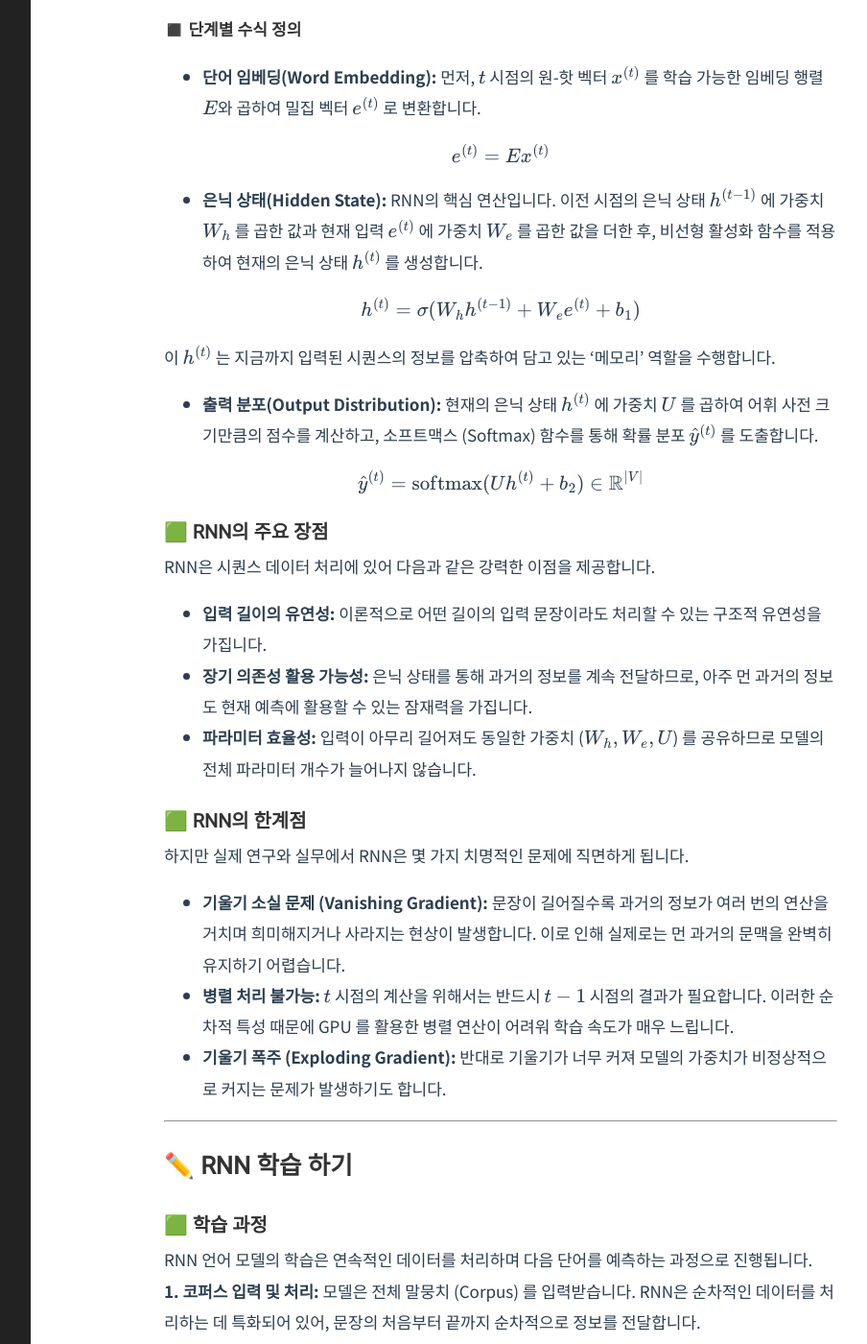
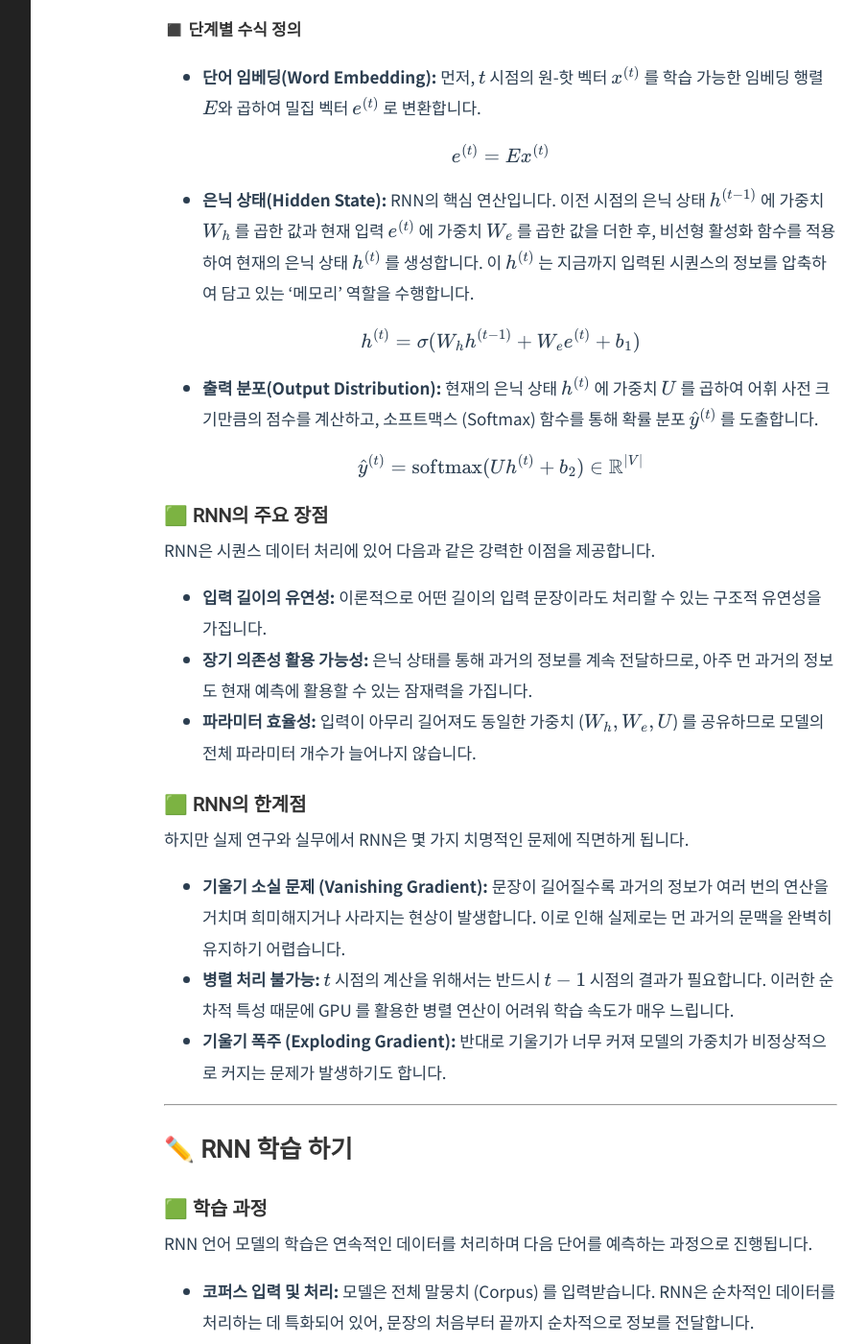
Before and after one commit to Youngjun-CV/Youngjun-CV.github.io, a Jekyll site: the page built from _posts/nlp/2026-03-25-rnn.markdown, in a window 1280 px wide and 1400 px high, scrolled down 1271 px. Shown: the whole window at 96% size, without its empty margins (268-1172 px from the left). Built offline with Jekyll 4.4.1, drawn with Linux system fonts in a browser that asks for light colours; formulas are drawn with MathJax 3; some of the changed text lies outside the part shown.

Commit message:
Update 2026-03-25-rnn.markdown

```diff
--- a/_posts/nlp/2026-03-25-rnn.markdown
+++ b/_posts/nlp/2026-03-25-rnn.markdown
@@ -36,11 +36,9 @@ RNN은 시각적으로 펼쳐진 (Unrolled) 형태로 표현되곤 합니다.
 
 $$e^{(t)} = E x^{(t)}$$
 
-* **은닉 상태(Hidden State):** RNN의 핵심 연산입니다. 이전 시점의 은닉 상태 $h^{(t-1)}$ 에 가중치 $W_h$ 를 곱한 값과 현재 입력 $e^{(t)}$ 에 가중치 $W_e$ 를 곱한 값을 더한 후, 비선형 활성화 함수를 적용하여 현재의 은닉 상태 $h^{(t)}$ 를 생성합니다.
+* **은닉 상태(Hidden State):** RNN의 핵심 연산입니다. 이전 시점의 은닉 상태 $h^{(t-1)}$ 에 가중치 $W_h$ 를 곱한 값과 현재 입력 $e^{(t)}$ 에 가중치 $W_e$ 를 곱한 값을 더한 후, 비선형 활성화 함수를 적용하여 현재의 은닉 상태 $h^{(t)}$ 를 생성합니다. 이 $h^{(t)}$ 는 지금까지 입력된 시퀀스의 정보를 압축하여 담고 있는 '메모리' 역할을 수행합니다.
 
 $$h^{(t)} = \sigma(W_h h^{(t-1)} + W_e e^{(t)} + b_1)$$
-
-이 $h^{(t)}$ 는 지금까지 입력된 시퀀스의 정보를 압축하여 담고 있는 '메모리' 역할을 수행합니다.
 
 * **출력 분포(Output Distribution):** 현재의 은닉 상태 $h^{(t)}$ 에 가중치 $U$ 를 곱하여 어휘 사전 크기만큼의 점수를 계산하고, 소프트맥스 (Softmax) 함수를 통해 확률 분포 $\hat{y}^{(t)}$ 를 도출합니다.
 
@@ -67,15 +65,15 @@ RNN은 시퀀스 데이터 처리에 있어 다음과 같은 강력한 이점을
 ### 🟩 학습 과정
 RNN 언어 모델의 학습은 연속적인 데이터를 처리하며 다음 단어를 예측하는 과정으로 진행됩니다.
 
-**1. 코퍼스 입력 및 처리:** 모델은 전체 말뭉치 (Corpus) 를 입력받습니다. RNN은 순차적인 데이터를 처리하는 데 특화되어 있어, 문장의 처음부터 끝까지 순차적으로 정보를 전달합니다.
+* **코퍼스 입력 및 처리:** 모델은 전체 말뭉치 (Corpus) 를 입력받습니다. RNN은 순차적인 데이터를 처리하는 데 특화되어 있어, 문장의 처음부터 끝까지 순차적으로 정보를 전달합니다.
 
-**2. 시점별 예측:** 각 시점 $t$ 에서 모델은 이전에 입력된 단어들의 정보를 바탕으로 바로 다음에 올 단어 $x_{t+1}$ 가 무엇일지 예측합니다.
+* **시점별 예측:** 각 시점 $t$ 에서 모델은 이전에 입력된 단어들의 정보를 바탕으로 바로 다음에 올 단어 $x_{t+1}$ 가 무엇일지 예측합니다.
 
-**3. 단계별 손실 계산:** 매 시점마다 모델이 출력한 예측 분포($\hat{y}^{(t)}$)와 실제 정답 단어($y^{(t)}$)를 비교합니다. 이때 교차 엔트로피 (Cross-Entropy) 를 사용하여 모델이 정답을 얼마나 정확하게 맞혔는지 수치화합니다.
+* **단계별 손실 계산:** 매 시점마다 모델이 출력한 예측 분포($\hat{y}^{(t)}$)와 실제 정답 단어($y^{(t)}$)를 비교합니다. 이때 교차 엔트로피 (Cross-Entropy) 를 사용하여 모델이 정답을 얼마나 정확하게 맞혔는지 수치화합니다.
 
-**4. 전체 평균 손실 산출:** 문장의 시작부터 끝($T$)까지 발생한 모든 시점의 손실($J^{(t)}$)을 합산한 후, 시점의 수 $T$ 로 나누어 전체 평균 손실을 구합니다.
+* **전체 평균 손실 산출:** 문장의 시작부터 끝($T$)까지 발생한 모든 시점의 손실($J^{(t)}$)을 합산한 후, 시점의 수 $T$ 로 나누어 전체 평균 손실을 구합니다.
 
-**5. 파라미터 최적화:** 산출된 평균 손실값을 최소화하는 방향으로 모델의 내부 파라미터인 $\theta$ ($W_h, W_e, U$ 등)를 최적화하여 학습을 완료합니다.
+* **파라미터 최적화:** 산출된 평균 손실값을 최소화하는 방향으로 모델의 내부 파라미터인 $\theta$ ($W_h, W_e, U$ 등)를 최적화하여 학습을 완료합니다.
 
 ### 🟩 손실 함수
 RNN의 손실 함수는 모델의 예측값과 실제값 사이의 차이를 측정하는 핵심 지표입니다.
@@ -129,22 +127,24 @@ $$\frac{\partial J^{(t)}}{\partial W_h} = \sum_{i=1}^{t} \frac{\partial J^{(t)}}
 
 ### 🟩 텍스트 생성의 4단계 프로세스
 
-**1. 시작 (Initialization)**
+#### 1. 시작 (Initialization)
 
 문장의 시작을 알리는 특수 토큰인 \<s\> (또는 \<START\>)를 모델의 첫 번째 입력($x^{(1)}$)으로 주입합니다. 아 단계에서 모델의 은닉 상태 (Hidden State)는 대개 0 또는 학습된 초기 벡터로 설정되어 생성의 기초가 됩니다.
 
-**2. 출력 및 샘플링 (Output & Sampling)**
+#### 2. 출력 및 샘플링 (Output & Sampling)
 
 모델은 소프트맥스(Softmax) 함수를 통해 어휘 사전 내의 모든 단어에 대한 확률 분포 $\hat{y}^{(t)}$ 를 출력합니다.
 
 * **그리디 서치 (Greedy Search):** 단순히 확률이 가장 높은 단어 하나만 선택하는 방식입니다. 결과가 고정적이고 단조로울 수 있습니다.
 * **확률적 샘플링 (Stochastic Sampling):** 확률 분포에 따라 단어를 무작위로 추출합니다. 낮은 확률의 단어도 선택될 가능성을 열어두어, 문장의 다양성과 창의성을 높이는 데 필수적입니다.
 
-**3. 자기회귀적 피드백 (Autoregressive Feedback Loop)**
+#### 3. 자기회귀적 피드백 (Autoregressive Feedback Loop)
 
 시점 $t$ 에서 샘플링된 단어를 다음 시점 $t+1$ 의 입력으로 다시 주입합니다. 이를 통해 모델은 자신이 바로 이전에 생성한 단어를 문맥 정보로 활용하며, 논리적 흐름을 유지한 채 다음 단어를 예측하게 됩니다.
 
-**4. 종료 (Termination):** 모델이 문장의 끝을 알리는 특수 토큰인 \</s\> (또는 \<END\>)를 생성하거나, 사전에 설정한 최대 문장 길이에 도달할 때까지 위 과정을 반복합니다. 종료 토큰이 나오면 시퀀스 생성이 완료됩니다.
+#### 4. 종료 (Termination)
+
+모델이 문장의 끝을 알리는 특수 토큰인 \</s\> (또는 \<END\>)를 생성하거나, 사전에 설정한 최대 문장 길이에 도달할 때까지 위 과정을 반복합니다. 종료 토큰이 나오면 시퀀스 생성이 완료됩니다.
 
 ---
 
```
